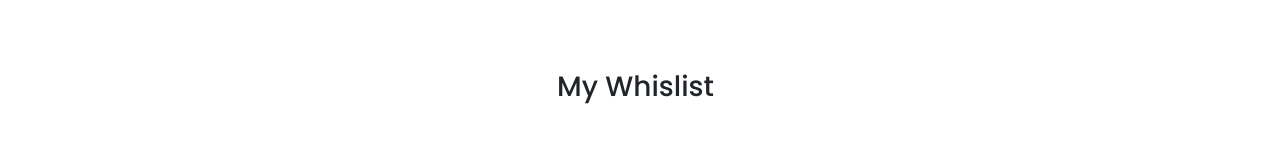
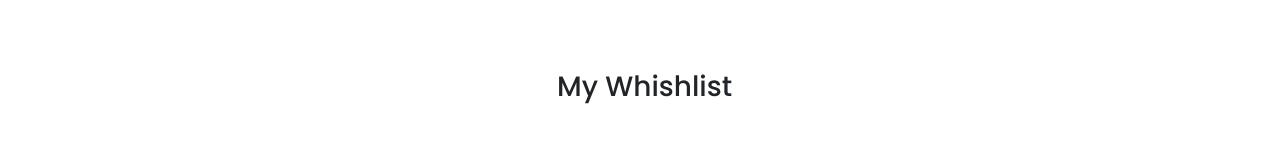
Before and after one commit to shal0mdave/kenaya-ecommerce-frontend, a Next.js app: page /wishlist in a window 1280 px wide. Shown: the part 184-344 px from the top of the page. Built offline with nearby package versions, Linux system fonts and the light colour scheme.

Commit message:
correction

```diff
--- a/pages/wishlist.js
+++ b/pages/wishlist.js
@@ -18,7 +18,7 @@
 
                     <Col md={7} >
                         <div className={Styles.Title}>
-                            <h3> My Whislist </h3>
+                            <h3> My Whishlist </h3>
                         </div>
                                 <Table className={Styles.Product} responsive = "md" >
                                     <thead className={Styles.TableHead}>
```
